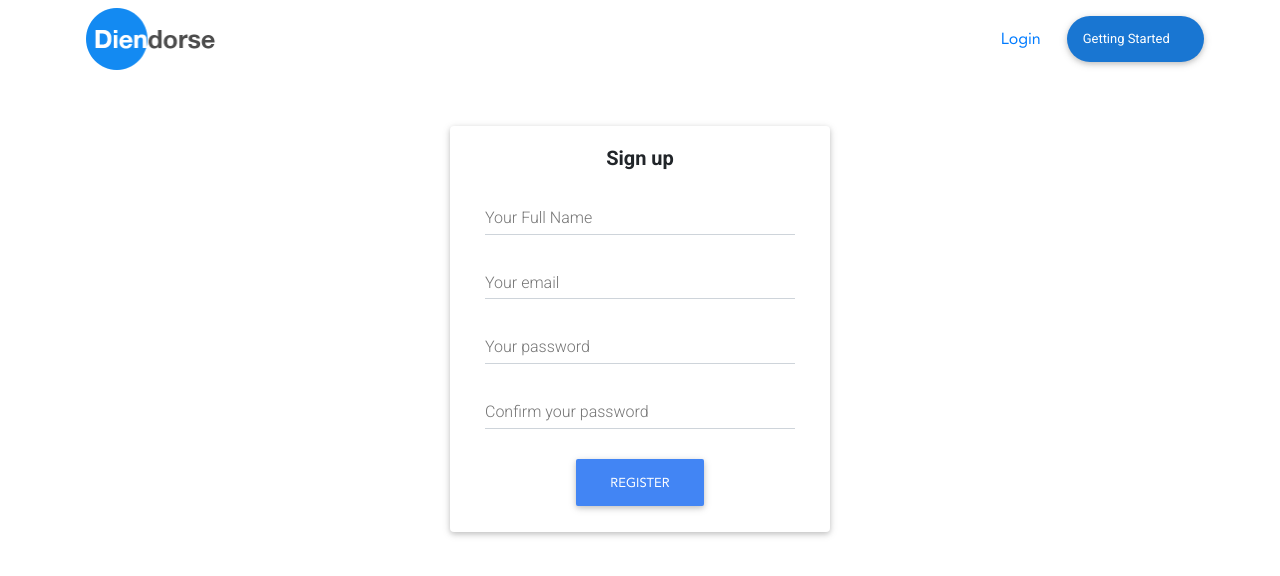
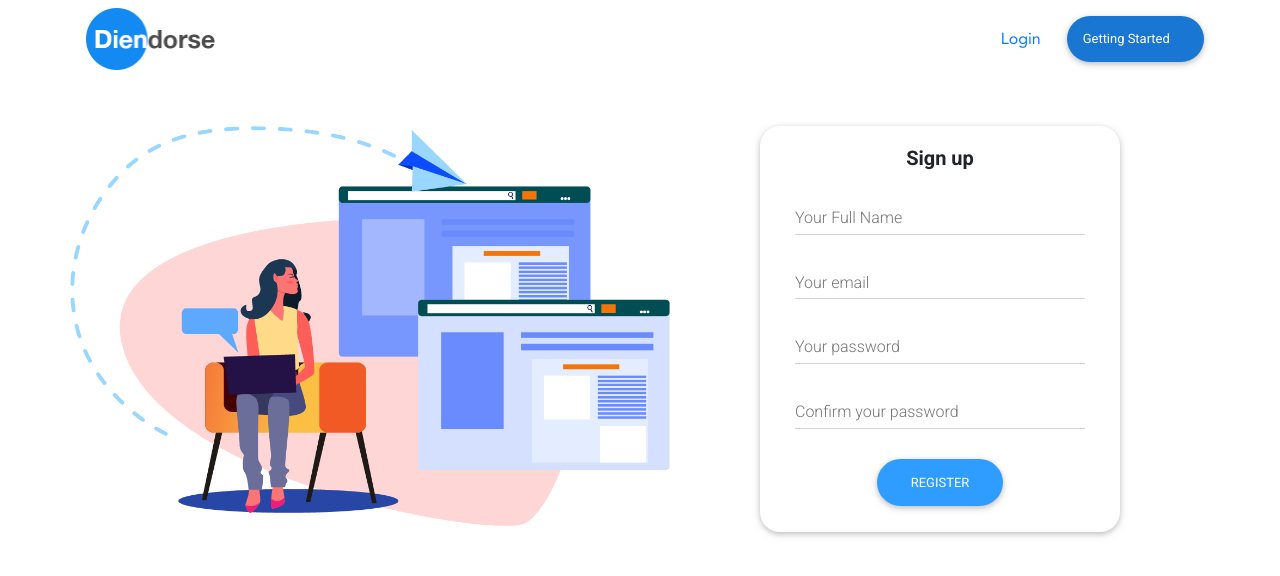
Before and after one commit to fikar46/diendorse, a React (Create React App) app: page /signup in a window 1280 px wide. Shown: the top 576 px of the page. Built offline with nearby package versions, Linux system fonts and the light colour scheme.

Commit message:
nambah design login,register,asset

```diff
--- a/src/environment/index.js
+++ b/src/environment/index.js
@@ -1,6 +1,6 @@
 var api;
 if(window.location.hostname == 'localhost'){
-     api = 'http://localhost:4000';
+     api = 'https://diendorse.appspot.com';
 }else if(window.location.hostname == "diendorse.siapptn.com"){
      api = 'https://diendorse.appspot.com';
 }else{
--- a/src/pages/Login/Login.jsx
+++ b/src/pages/Login/Login.jsx
@@ -5,6 +5,7 @@ import {koneksi} from "../../environment"
 import {connect} from 'react-redux'
 import { onRegisterSuccess } from './../../redux/actions'
 import { Redirect } from 'react-router-dom'
+import img_1 from '../../support/assets/images/signUp/Asset2.png'
 import { ToastContainer, toast } from 'react-toastify';
 import 'react-toastify/dist/ReactToastify.css';
 
@@ -88,8 +89,15 @@ class Login extends Component {
         }
         return (
             <div className='container'>
-                <div className='row justify-content-center pt-5 mt-5'>
-                    <MDBCard className='col-md-4'>
+                <div className="row" style={{height:"100%"}}>
+                <div className="col bg-col-left">
+                    <div className="row justify-content-center py-5 ">
+                    <img src={img_1} alt="" style={{width: '500px', height: '500px'}} />
+                    </div>
+                </div>
+                <div className="col bg-col-right">
+                <div className="row justify-content-center pt-5 mt-5 ">
+                <MDBCard className='col-md-7' style={{borderRadius:"20px", paddingTop:"10px", marginTop:"15px"}}>
                         <MDBCardBody>
                             <form
                                 onSubmit={this.submitHandler}
@@ -126,7 +134,7 @@ class Login extends Component {
                                 </div>
                                 <div className="text-center">
                                     {this.errorForm()}
-                                <MDBBtn color="primary" type="submit">
+                                <MDBBtn color='#2E9DFF' style={{backgroundColor : "#2E9DFF" , color: "white", borderRadius:'100px'}} type="submit">
                                 {
                                     this.state.loading ?
                                         <div  style={{color:"white"}} className="spinner-border mx-4" role="status">
@@ -142,6 +150,8 @@ class Login extends Component {
                         </MDBCardBody>
                     </MDBCard>
                 </div>
+                </div>
+                </div>
 
             </div>
         );
--- a/src/pages/SignUp/SignUp.jsx
+++ b/src/pages/SignUp/SignUp.jsx
@@ -2,6 +2,7 @@ import React, { Component } from 'react';
 import {MDBInput,MDBBtn,MDBCard,MDBCardBody} from 'mdbreact'
 import Axios from "axios";
 import {koneksi} from "../../environment"
+import img_1 from '../../support/assets/images/signUp/Asset1.png'
 class SignUp extends Component {
     state={
         fullname:"",
@@ -75,9 +76,16 @@ class SignUp extends Component {
     render() {
         return (
             <div className='container'>
-                <div className='row justify-content-center py-5'>
-                    <MDBCard className='col-md-4'>
-                        <MDBCardBody>
+                <div className="row" style={{height:"100%"}}>
+                    <div className="col bg-col-left">
+                    <div className="row justify-content-center py-5 ">
+                    <img src={img_1} alt="" style={{width: '600px', height: '400px'}} />
+                    </div>
+                    </div>
+                    <div className="col bg-col-right">
+                        <div className="row justify-content-center py-5 ">
+                        <MDBCard className='col-md-8' style={{borderRadius:"20px"}}>
+                            <MDBCardBody>
                             <form
                              onSubmit={this.submitHandler}
                              noValidate>
@@ -137,7 +145,7 @@ class SignUp extends Component {
                                 </div>
                                 <div className="text-center">
                                     {this.errorForm()}
-                                <MDBBtn color="primary" type="submit">
+                                <MDBBtn color='#2E9DFF' style={{backgroundColor : "#2E9DFF" , color: "white", borderRadius:'100px'}} type="submit" >
                                 {
                                     this.state.loading ?
                                         <div  style={{color:"white"}} className="spinner-border mx-4" role="status">
@@ -150,8 +158,12 @@ class SignUp extends Component {
                                 </div>
 
                             </form>
-                        </MDBCardBody>
-                    </MDBCard>
+                            </MDBCardBody>
+                        </MDBCard>
+
+                        </div>
+
+                    </div>
                 </div>
             </div>
         );
```
Also changed, not shown: src/support/assets/images/signUp/Asset1.png (added), src/support/assets/images/signUp/Asset2.png (added).
